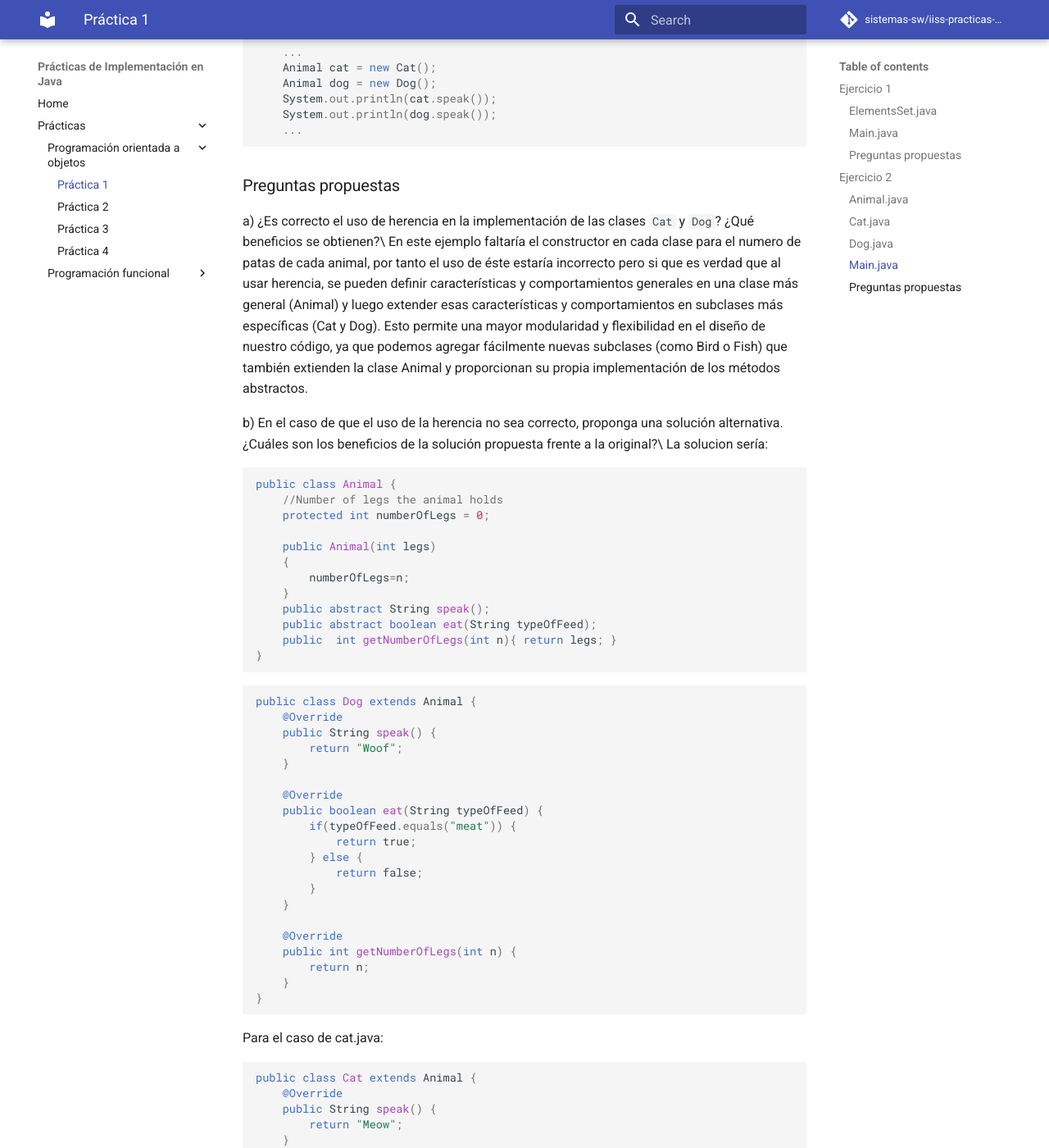
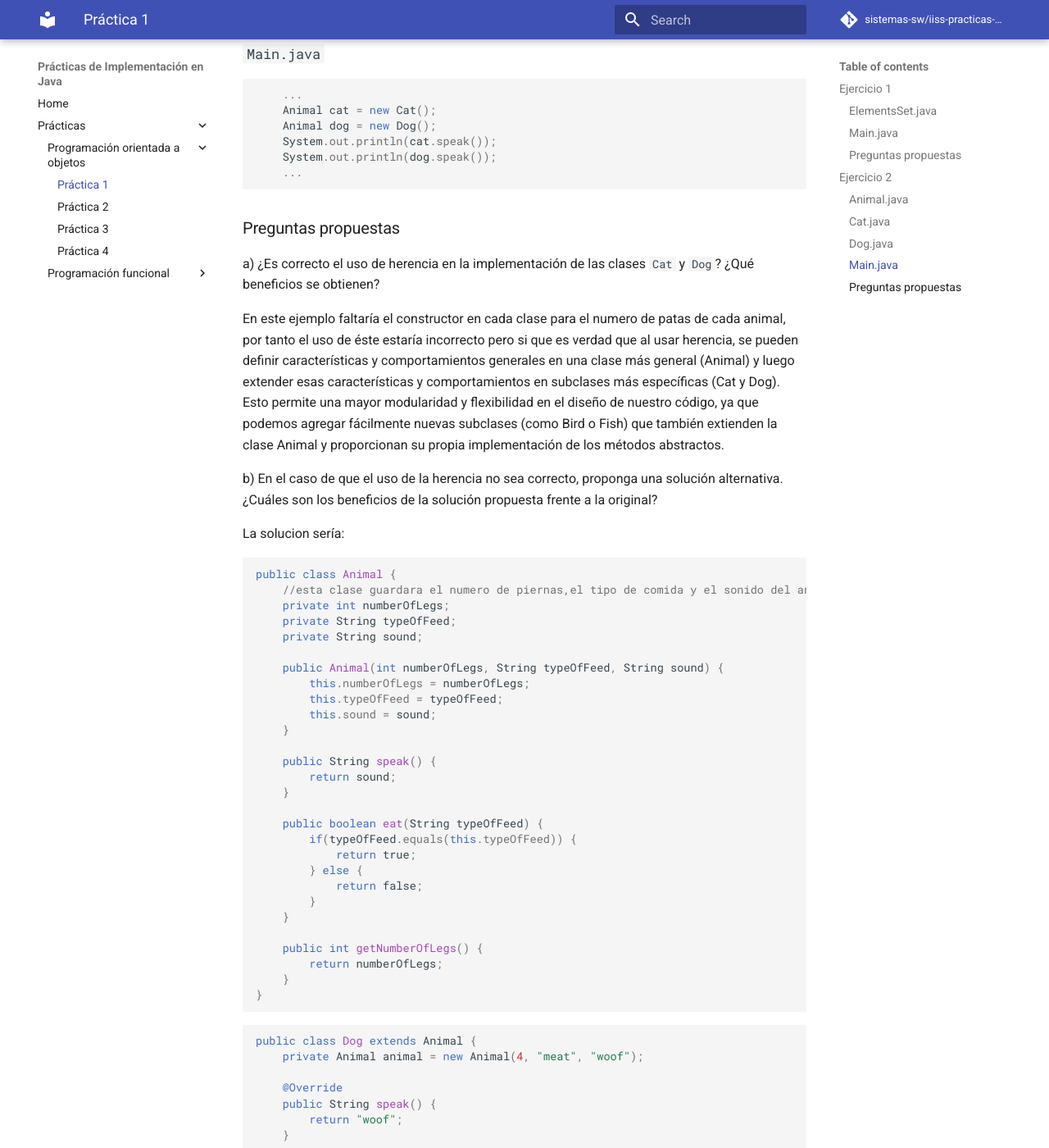
Before and after one commit to violeta8/iiss-ejercicios-java, an MkDocs documentation site: the page built from docs/oop-p1.md, in a window 1280 px wide and 1400 px high, scrolled down 3319 px. Shown: the whole window at 82% size. Built offline with MkDocs 1.6.1 and Material for MkDocs 9.7.7, drawn with Linux system fonts in a browser that asks for light colours; comment, search, counter and statistics services are not loaded; some of the changed text lies outside the part shown.

Commit message:
oop-p3 sin terminar

````diff
--- a/docs/oop-p1.md
+++ b/docs/oop-p1.md
@@ -45,33 +45,34 @@ public class ElementsSet<E> extends HashSet<E> {
 
 #### Preguntas propuestas
 
-a) ¿Es el uso de la herencia adecuado para la implementación de la clase `ElementsSet`? ¿Qué salida muestra la función `System.out.println` al invocar el método `getNumberOfAddedElements`, 3 o 6? \
-El uso de la herencia para implementar la clase ElementsSet es adecuado porque ElementsSet es una extensión de la clase HashSet en Java. Al extender HashSet, ElementsSet hereda todos los métodos y campos públicos de la clase HashSet. Respecto a la salida la invocación del método 'getNumberOfAddedElements' es 6.
+a) ¿Es el uso de la herencia adecuado para la implementación de la clase `ElementsSet`? ¿Qué salida muestra la función `System.out.println` al invocar el método `getNumberOfAddedElements`, 3 o 6?
+
+El uso de la herencia para implementar la clase ElementsSet es adecuado porque ElementsSet es una extensión de la clase HashSet en Java.
+
+Al extender HashSet, ElementsSet hereda todos los métodos y campos públicos de la clase HashSet.
+
+ Respecto a la salida la invocación del método 'getNumberOfAddedElements' es 6.
 
 
 b) En el caso de que haya algún problema en la implementación anterior, proponga una solución alternativa usando composición/delegación que resuelva el problema.
+
+La solución alternativa que usaré sera con composición, ya que la clase ElementsSet no es una subclase de HashSet, sino que tiene un objeto de tipo HashSet como campo.
 ```java
 public class ElementsSet<E> {
-     //Número de elementos insertados utilizando el método "add"
-    private int numberOfAddedElements = 0;
 
     //Delega el objeto para encargarse de las operaciones del set
-    private HashSet<E> delegateSet = new HashSet<>();
+    private HashSet<E>
 
-    public ElementsSet() {}
+    public ElementsSet() {
+        delegateSet = new HashSet<>();
+    }
 
     public boolean add(E element) {
-        numberOfAddedElements++; //Contando el elemento agregado
         return delegateSet.add(element);
     }
 
     public boolean addAll(Collection<? extends E> elements) {
-        numberOfAddedElements += elements.size(); //Contando los elementos agregados
         return delegateSet.addAll(elements);
-    }
-
-    public int getNumberOfAddedElements() {
-        return numberOfAddedElements;
     }
 
     //Delegate all other set operations to the HashSet object
@@ -166,32 +167,52 @@ public class Dog extends Animal {
 
 #### Preguntas propuestas
 
-a) ¿Es correcto el uso de herencia en la implementación de las clases `Cat` y `Dog`? ¿Qué beneficios se obtienen?\
+a) ¿Es correcto el uso de herencia en la implementación de las clases `Cat` y `Dog`? ¿Qué beneficios se obtienen?
+
 En este ejemplo faltaría el constructor en cada clase para el numero de patas de cada animal, por tanto el uso de éste estaría incorrecto pero si que es verdad que al usar herencia, se pueden definir características y comportamientos generales en una clase más general (Animal) y luego extender esas características y comportamientos en subclases más específicas (Cat y Dog). Esto permite una mayor modularidad y flexibilidad en el diseño de nuestro código, ya que podemos agregar fácilmente nuevas subclases (como Bird o Fish) que también extienden la clase Animal y proporcionan su propia implementación de los métodos abstractos.
 
 
-b) En el caso de que el uso de la herencia no sea correcto, proponga una solución alternativa. ¿Cuáles son los beneficios de la solución propuesta frente a la original?\
+b) En el caso de que el uso de la herencia no sea correcto, proponga una solución alternativa. ¿Cuáles son los beneficios de la solución propuesta frente a la original?
+
 La solucion sería:
 
 ```java
 public class Animal {
-    //Number of legs the animal holds
-    protected int numberOfLegs = 0;
+    //esta clase guardara el numero de piernas,el tipo de comida y el sonido del animal
+    private int numberOfLegs;
+    private String typeOfFeed;
+    private String sound;
 
-    public Animal(int legs)
-    {
-        numberOfLegs=n;
+    public Animal(int numberOfLegs, String typeOfFeed, String sound) {
+        this.numberOfLegs = numberOfLegs;
+        this.typeOfFeed = typeOfFeed;
+        this.sound = sound;
     }
-    public abstract String speak();
-    public abstract boolean eat(String typeOfFeed);
-    public  int getNumberOfLegs(int n){ return legs; }
+
+    public String speak() {
+        return sound;
+    }
+
+    public boolean eat(String typeOfFeed) {
+        if(typeOfFeed.equals(this.typeOfFeed)) {
+            return true;
+        } else {
+            return false;
+        }
+    }
+
+    public int getNumberOfLegs() {
+        return numberOfLegs;
+    }
 }
 ```
 ```java
 public class Dog extends Animal {
+    private Animal animal = new Animal(4, "meat", "woof");
+
     @Override
     public String speak() {
-        return "Woof";
+        return "woof";
     }
 
     @Override
@@ -213,9 +234,11 @@ Para el caso de cat.java:
 
 ```java
 public class Cat extends Animal {
+    private Animal animal = new Animal(4, "fish", "meow");
+
     @Override
     public String speak() {
-        return "Meow";
+        return "meow";
     }
 
     @Override
````
Also changed, not shown: docs/oop-p3.md (+17 -0 lines).
